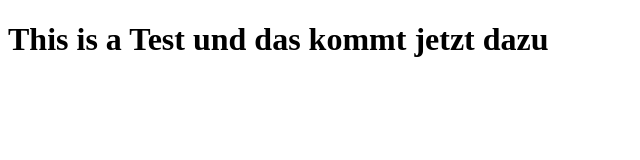
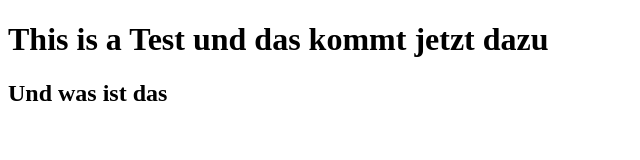
Before and after one commit to jbello88/Miau, a website: page index.html in a window 1280 px wide. Shown: the whole page, without its empty margins (0-640 px from the left). Drawn offline with Linux system fonts and the light colour scheme.

Commit message:
wieso habe ich drei changes

```diff
--- a/index.html
+++ b/index.html
@@ -7,5 +7,6 @@
 
   <body>
     <h1>This is a Test und das kommt jetzt dazu</h1>
+    <h2>Und was ist das</h2>
   </body>
 </html>
```
Also changed, not shown: package.json (+4 -4 lines).
